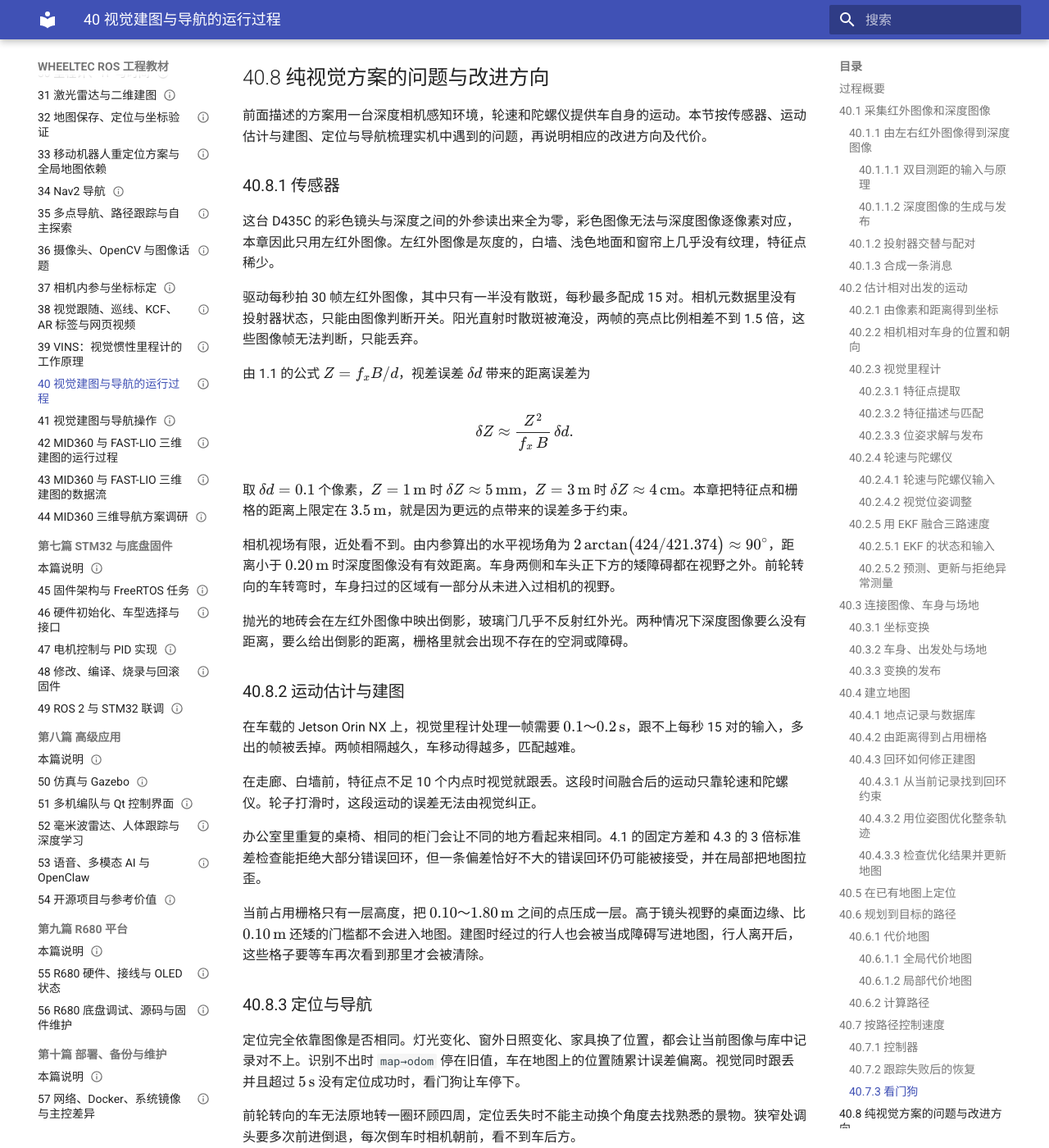
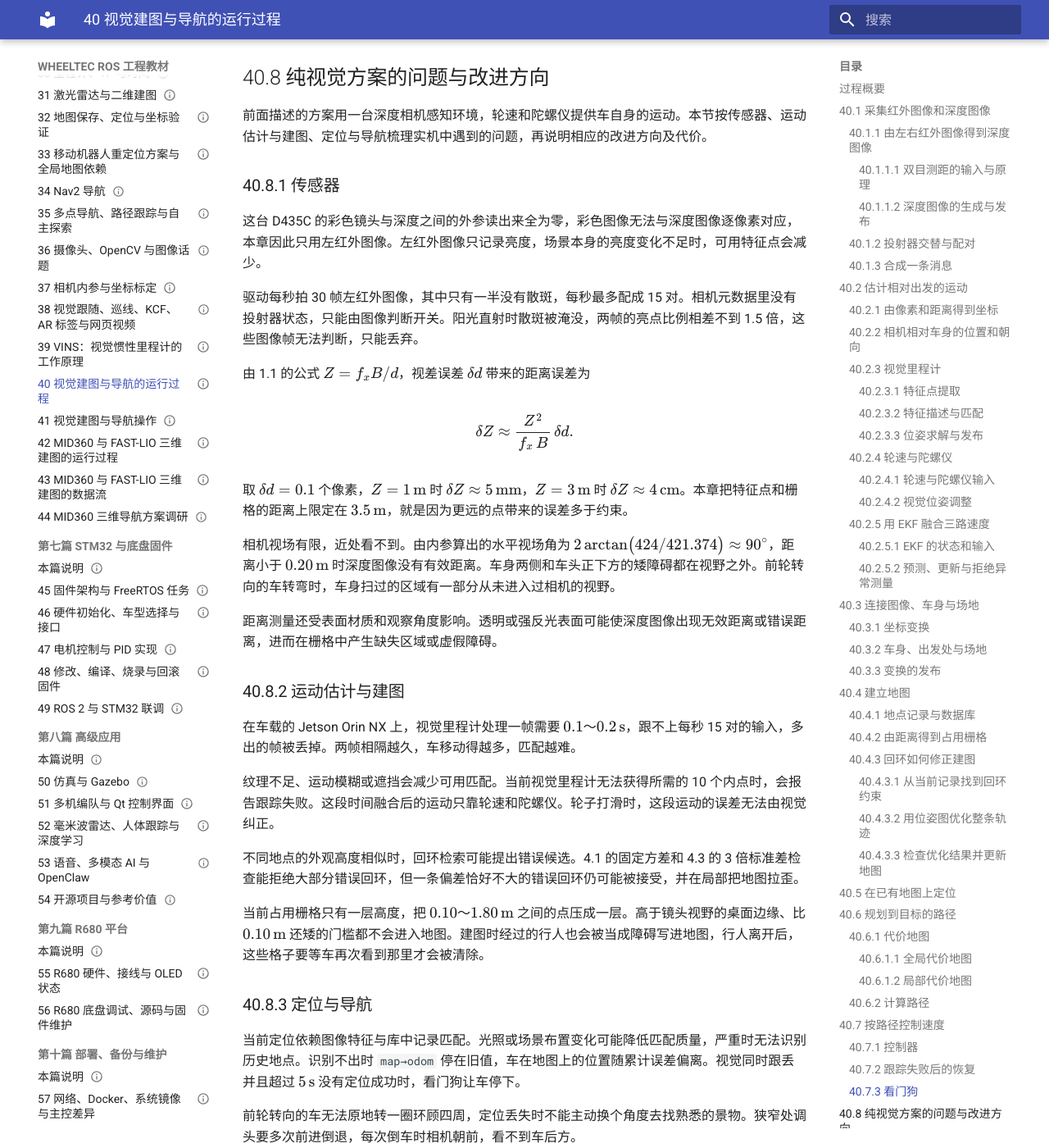
Before and after one commit to EnosElinsa/wheeltec-ros-textbook, an MkDocs documentation site: the page built from docs/06-sensors-navigation/40-visual-runtime.md, in a window 1280 px wide and 1400 px high, scrolled down 47245 px. Shown: the whole window at 82% size. Built offline with MkDocs 1.6.1 and Material for MkDocs 9.7.7, drawn with Linux system fonts in a browser that asks for light colours; some of the changed text lies outside the part shown.

Commit message:
docs: state general conditions before illustrative scenarios

```diff
--- a/docs/06-sensors-navigation/40-visual-runtime.md
+++ b/docs/06-sensors-navigation/40-visual-runtime.md
@@ -115,7 +115,7 @@
 
 相机需要完成两件事：比较左右红外图像以计算距离，以及比较前后左红外图像以寻找同一个点。这两件事对投射器的要求相反。
 
-左右比较依据的是亮度图案。白墙和地面上亮度几乎处处相同，同一行上比较不出哪里是同一处。投射器打开后，场景上多出许多细小的亮点，称为**散斑**（Speckle），左右红外图像上就有了可以比较的图案，墙面和地面也能算出距离。
+左右比较依据的是亮度图案。若某个区域的亮度变化很小，同一行上就可能有多个外观近似的位置，难以确定哪一处与左图中的像素对应。投射器打开后，场景上多出许多细小的亮点，称为**散斑**（Speckle）。散斑为左右比较补充了可区分的图案，有助于这些区域获得有效距离。
 
 前后图像寻找同一个点依据的是场景本身的亮度。投射器装在相机上，与相机一起移动，散斑落在场景上的位置随车一起变化，而不是固定在墙上。落在散斑上的特征点在前后图像中几乎停在同一个像素，视觉里程计会误以为车没有动，后续的旧地点识别也可能把两处不同的地方当成同一处。因此，用于前后图像匹配的左红外图像必须在投射器关闭时拍摄。
 
@@ -236,7 +236,7 @@
 
 #### 40.2.3.1 特征点提取
 
-视觉里程计先在当前帧的左红外图像上挑出下一帧还能认出的像素。白墙和地面上相邻像素的亮度几乎相同，下一帧中很难判断原来的点在哪里。与周围亮度有明显差异的像素更容易被找回，这样的像素称为**特征点**（Feature Point）。
+视觉里程计先在当前帧的左红外图像上挑出下一帧还能识别的像素。若一个区域内的亮度几乎相同，不同位置就很难区分，下一帧中也难以确定原来的点在哪里。周围亮度分布容易区分、适合持续跟踪的像素称为**特征点**（Feature Point）。
 
 判断一个像素是否适合跟踪，可以观察它周围的一小块区域。以该像素为中心取一个方形窗口 $W$，将窗口平移一小段 $(\Delta u, \Delta v)$，再比较平移前后的亮度。记 $I(u, v)$ 为第 $u$ 列、第 $v$ 行像素的亮度，亮度差的平方和为
 
@@ -933,7 +933,7 @@
 
 ### 40.8.1 传感器
 
-这台 D435C 的彩色镜头与深度之间的外参读出来全为零，彩色图像无法与深度图像逐像素对应，本章因此只用左红外图像。左红外图像是灰度的，白墙、浅色地面和窗帘上几乎没有纹理，特征点稀少。
+这台 D435C 的彩色镜头与深度之间的外参读出来全为零，彩色图像无法与深度图像逐像素对应，本章因此只用左红外图像。左红外图像只记录亮度，场景本身的亮度变化不足时，可用特征点会减少。
 
 驱动每秒拍 30 帧左红外图像，其中只有一半没有散斑，每秒最多配成 15 对。相机元数据里没有投射器状态，只能由图像判断开关。阳光直射时散斑被淹没，两帧的亮点比例相差不到 1.5 倍，这些图像帧无法判断，只能丢弃。
 
@@ -947,21 +947,21 @@
 
 相机视场有限，近处看不到。由内参算出的水平视场角为 $2\arctan\!\big(424 / 421.374\big) \approx 90^\circ$，距离小于 $0.20\,\mathrm{m}$ 时深度图像没有有效距离。车身两侧和车头正下方的矮障碍都在视野之外。前轮转向的车转弯时，车身扫过的区域有一部分从未进入过相机的视野。
 
-抛光的地砖会在左红外图像中映出倒影，玻璃门几乎不反射红外光。两种情况下深度图像要么没有距离，要么给出倒影的距离，栅格里就会出现不存在的空洞或障碍。
+距离测量还受表面材质和观察角度影响。透明或强反光表面可能使深度图像出现无效距离或错误距离，进而在栅格中产生缺失区域或虚假障碍。
 
 ### 40.8.2 运动估计与建图
 
 在车载的 Jetson Orin NX 上，视觉里程计处理一帧需要 $0.1$～$0.2\,\mathrm{s}$，跟不上每秒 15 对的输入，多出的帧被丢掉。两帧相隔越久，车移动得越多，匹配越难。
 
-在走廊、白墙前，特征点不足 10 个内点时视觉就跟丢。这段时间融合后的运动只靠轮速和陀螺仪。轮子打滑时，这段运动的误差无法由视觉纠正。
+纹理不足、运动模糊或遮挡会减少可用匹配。当前视觉里程计无法获得所需的 10 个内点时，会报告跟踪失败。这段时间融合后的运动只靠轮速和陀螺仪。轮子打滑时，这段运动的误差无法由视觉纠正。
 
-办公室里重复的桌椅、相同的柜门会让不同的地方看起来相同。4.1 的固定方差和 4.3 的 3 倍标准差检查能拒绝大部分错误回环，但一条偏差恰好不大的错误回环仍可能被接受，并在局部把地图拉歪。
+不同地点的外观高度相似时，回环检索可能提出错误候选。4.1 的固定方差和 4.3 的 3 倍标准差检查能拒绝大部分错误回环，但一条偏差恰好不大的错误回环仍可能被接受，并在局部把地图拉歪。
 
 当前占用栅格只有一层高度，把 $0.10$～$1.80\,\mathrm{m}$ 之间的点压成一层。高于镜头视野的桌面边缘、比 $0.10\,\mathrm{m}$ 还矮的门槛都不会进入地图。建图时经过的行人也会被当成障碍写进地图，行人离开后，这些格子要等车再次看到那里才会被清除。
 
 ### 40.8.3 定位与导航
 
-定位完全依靠图像是否相同。灯光变化、窗外日照变化、家具换了位置，都会让当前图像与库中记录对不上。识别不出时 `map→odom` 停在旧值，车在地图上的位置随累计误差偏离。视觉同时跟丢并且超过 $5\,\mathrm{s}$ 没有定位成功时，看门狗让车停下。
+当前定位依赖图像特征与库中记录匹配。光照或场景布置变化可能降低匹配质量，严重时无法识别历史地点。识别不出时 `map→odom` 停在旧值，车在地图上的位置随累计误差偏离。视觉同时跟丢并且超过 $5\,\mathrm{s}$ 没有定位成功时，看门狗让车停下。
 
 前轮转向的车无法原地转一圈环顾四周，定位丢失时不能主动换个角度去找熟悉的景物。狭窄处调头要多次前进倒退，每次倒车时相机朝前，看不到车后方。
 
@@ -975,7 +975,7 @@
 
 目前只能用左红外图像，还要让投射器逐帧交替。若用 Intel 的标定工具重新写入彩色镜头外参，就可以改用彩色图像提取特征点。彩色镜头装有红外截止滤光片，看不到散斑。投射器可以一直打开，深度图像每帧都可用，也不再需要配对，可用帧率从 15 对提高到 30 帧。这样做需要一次标定，而且彩色图像在暗处的噪声比左红外图像大。
 
-另一种办法是利用投射器关闭时的左右红外图像，直接做双目视觉里程计，以避开深度图像的距离误差。投射器打开的帧仍用于生成栅格。不过，左右图像在白墙上同样难以匹配，视觉里程计的输入仍只有每秒 15 帧。
+另一种办法是利用投射器关闭时的左右红外图像，直接做双目视觉里程计，以避开深度图像的距离误差。投射器打开的帧仍用于生成栅格。不过，缺少可区分亮度图案的区域仍然难以进行左右匹配，视觉里程计的输入仍只有每秒 15 帧。
 
 #### 40.8.4.2 提高视觉估计鲁棒性
 
```
Also changed, not shown: docs/06-sensors-navigation/39-vins-principles.md (+7 -7 lines), docs/06-sensors-navigation/41-visual-operation.md (+1 -1 lines), docs/06-sensors-navigation/43-mid360-fast-lio-data-flow.md (+1 -1 lines), docs/08-advanced-applications/54-open-source-projects.md (+1 -1 lines).
